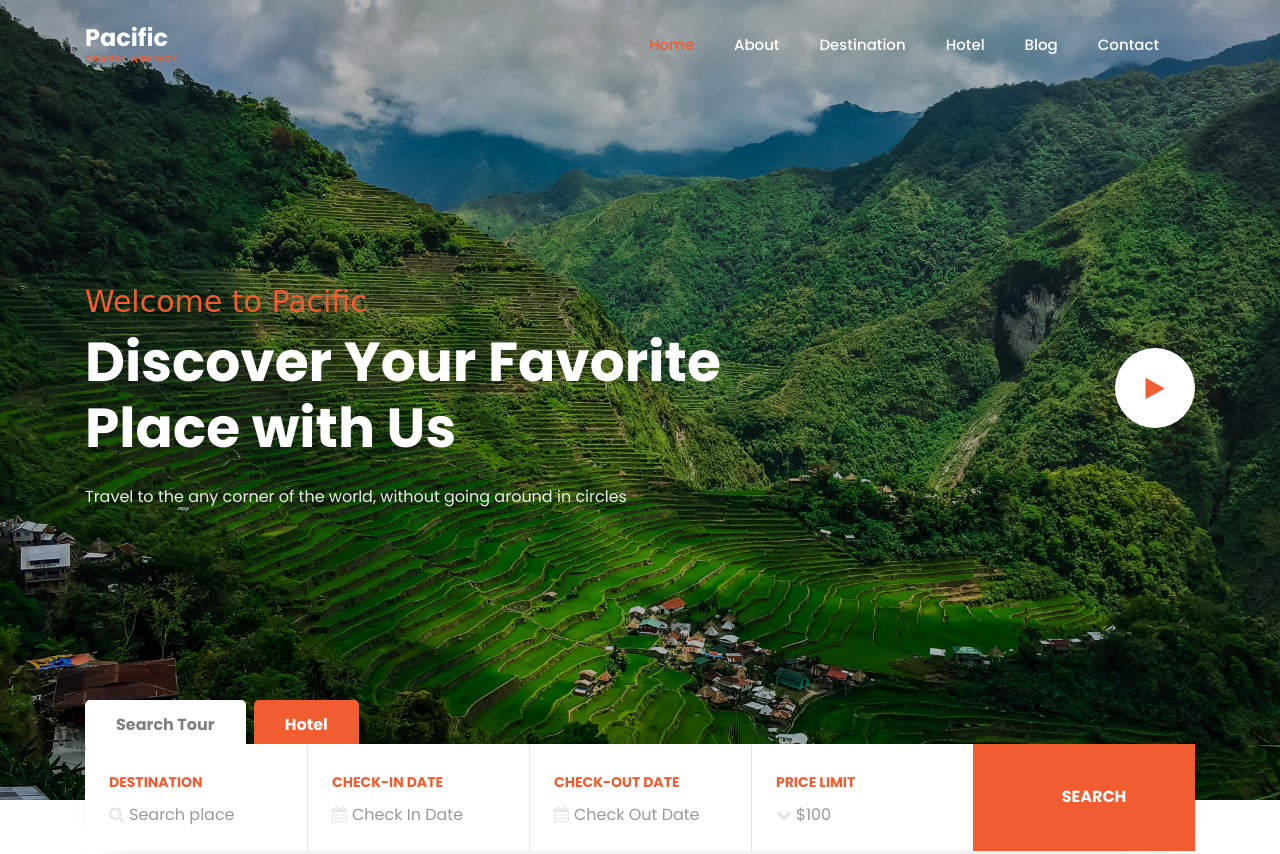
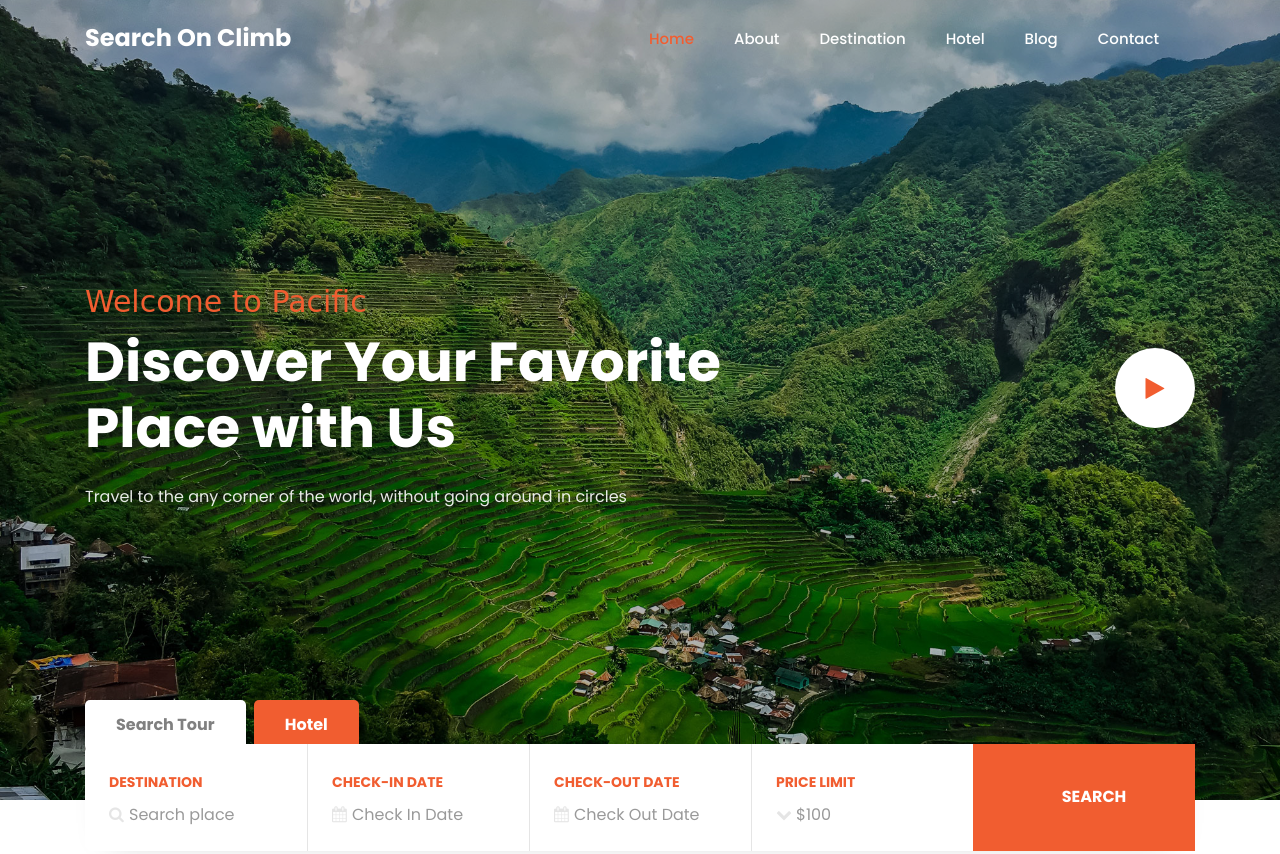
Before and after one commit to invekkr/searchonclimb, a plain HTML site: page index.html in a window 1280 px wide. Shown: the top 854 px of the page. Drawn offline with Linux system fonts and the light colour scheme; some packages are replaced by stand-ins of ours; no server answers; files whose address does not match are found by name; a web font is replaced by a local one.

Commit message:
first commit

```diff
--- a/index.html
+++ b/index.html
@@ -1,7 +1,7 @@
 <!DOCTYPE html>
 <html lang="en">
 <head>
-	<title>Pacific - Free Bootstrap 4 Template by Colorlib</title>
+	<title>Search On Climb</title>
 	<meta charset="utf-8">
 	<meta name="viewport" content="width=device-width, initial-scale=1, shrink-to-fit=no">
 
@@ -26,7 +26,7 @@
 <body>
 	<nav class="navbar navbar-expand-lg navbar-dark ftco_navbar bg-dark ftco-navbar-light" id="ftco-navbar">
 		<div class="container">
-			<a class="navbar-brand" href="index.html">Pacific<span>Travel Agency</span></a>
+			<a class="navbar-brand" href="index.html">Search On Climb</a>
 			<button class="navbar-toggler" type="button" data-toggle="collapse" data-target="#ftco-nav" aria-controls="ftco-nav" aria-expanded="false" aria-label="Toggle navigation">
 				<span class="oi oi-menu"></span> Menu
 			</button>
```
